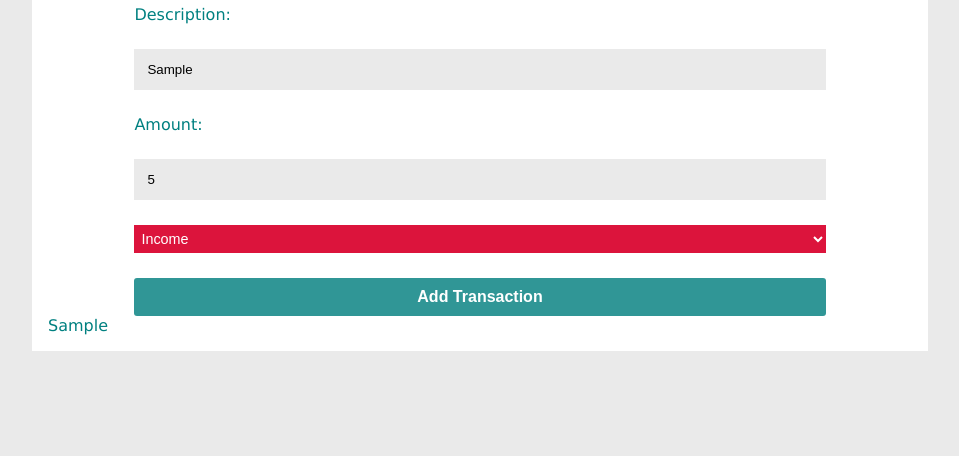
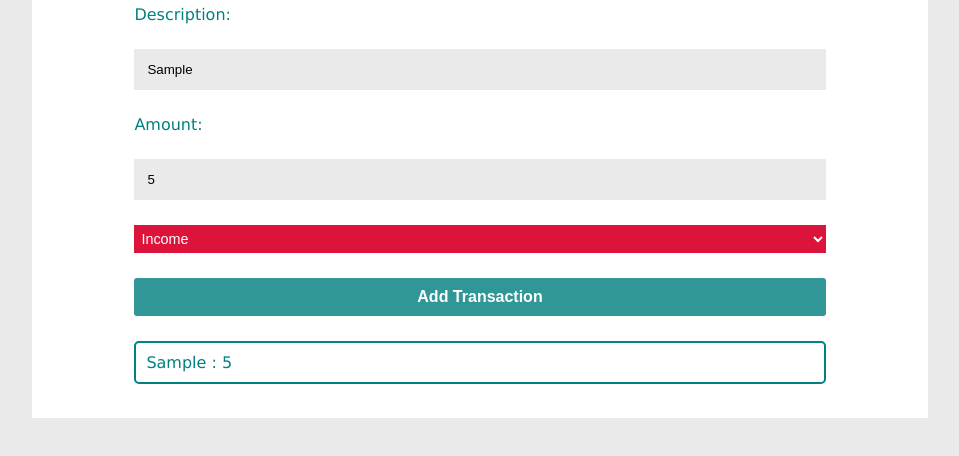
Before and after one commit to Momen1995/finance-tracker, a plain HTML site: page index.html in a window 1280 px wide. Both pictures are taken after typing "Sample", "5" into the empty fields and a click on the button "Add Transaction". Shown: the part 160-616 px from the top of the page, without its empty margins (160-1119 px from the left). Drawn offline with Linux system fonts and the light colour scheme.

Commit message:
optimize code

```diff
--- a/main.js
+++ b/main.js
@@ -1,4 +1,4 @@
-"use strict"
+"use strict";
 
 const submit = document.querySelector(".submit");
 const description = document.getElementById("description");
@@ -7,27 +7,24 @@ let totalBalance = document.getElementById("total-balance");
 const selectItem = document.querySelector("select");
 const addDetail = document.querySelector(".add-detail");
 
-
-
-submit.addEventListener("click",function(){
+submit.addEventListener("click", function () {
   const descriptionInputValue = description.value;
   const amountValue = Number(amount.value);
-  let totalBalanceAdd = Number(totalBalance.textContent)
+  let totalBalanceAdd = Number(totalBalance.textContent);
 
-  if(descriptionInputValue !== ""){
-    const newDescription = document.createElement("p")
-    newDescription.textContent = descriptionInputValue;
+  if (
+    descriptionInputValue !== "" &&
+    amountValue !== "" &&
+    typeof amountValue === "number" &&
+    amountValue > 0
+  ) {
+    const newDescription = document.createElement("p");
+    newDescription.textContent = `${descriptionInputValue} : ${amountValue}`;
+    addDetail.append(newDescription);
 
-   addDetail.append(newDescription)
-  }else{
+    totalBalanceAdd += amountValue;
+    totalBalance.textContent = totalBalanceAdd;
+  } else {
     alert("Please enter a valid description and amount.");
   }
-
- if(amountValue !== "" && typeof amountValue === "number"  && amountValue > 0){
-   totalBalanceAdd += amountValue;
-   totalBalance.textContent = totalBalanceAdd;
- }else{
-  alert("Please enter a valid description and amount.");
- }
-
-})
+});
--- a/style.css
+++ b/style.css
@@ -63,3 +63,16 @@ select{
   padding: 5px 3px;
   color: white;
 }
+
+.add-detail{
+  width: 80%;
+  margin: 25px auto 18px;
+}
+
+.add-detail p{
+  border: 2px solid teal;
+  padding: 10px;
+  border-radius: 5px;
+  margin: 5px 0;
+
+}
```
